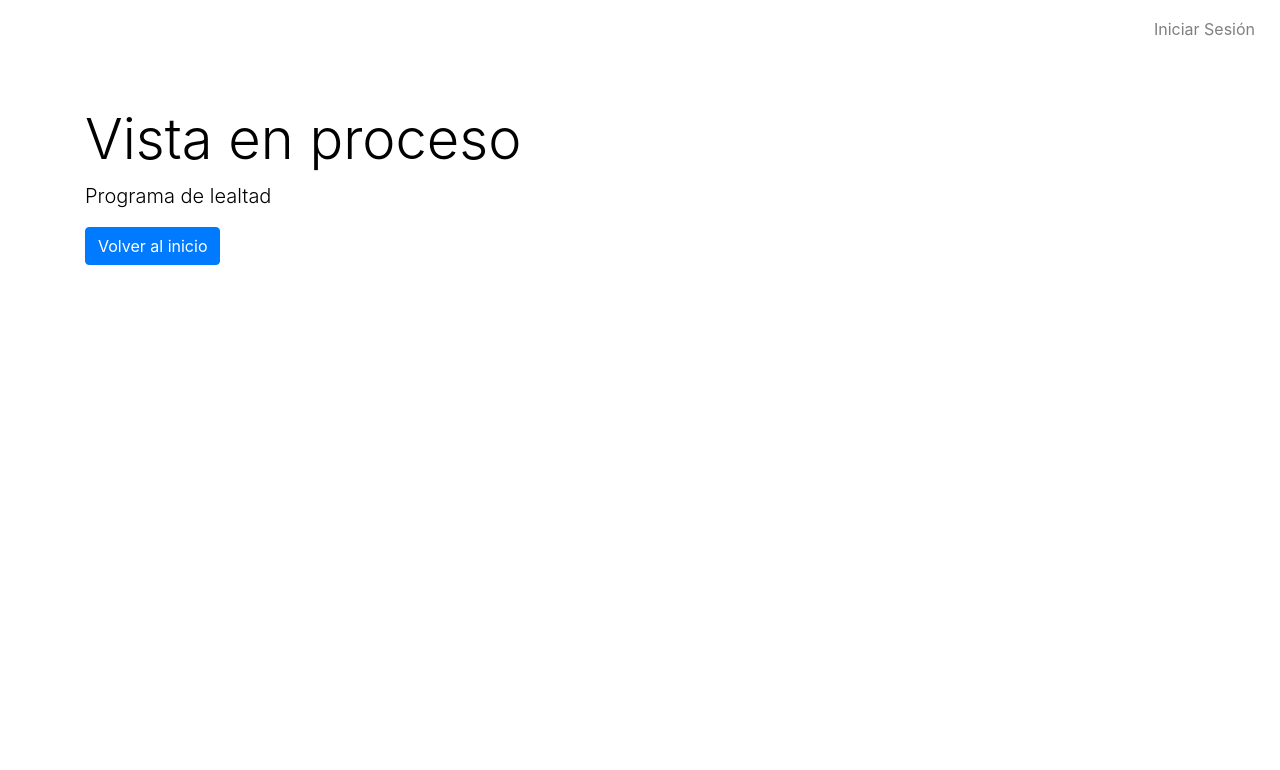
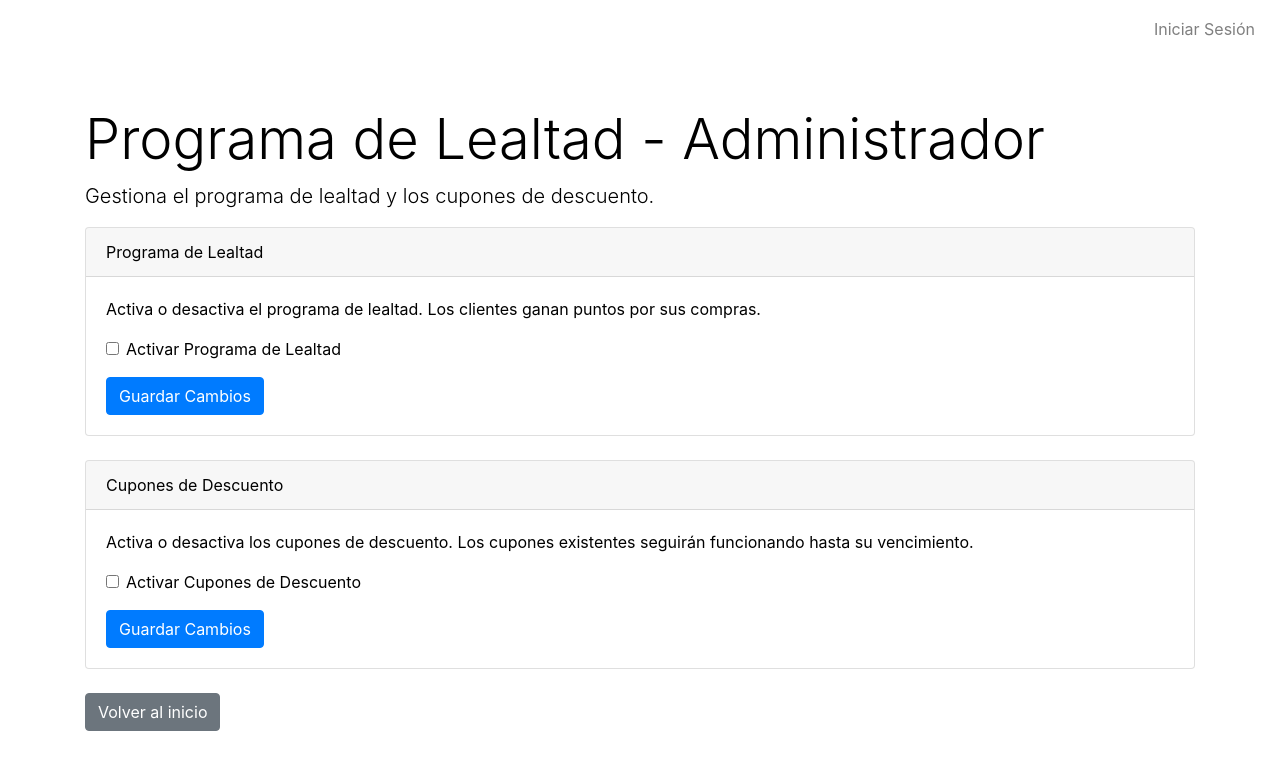
Before and after one commit to DanielAvelar02/tpiProyectoGrupo01, a Django app: template negocio/templates/lealtad/lealtad.html in a window 1280 px wide. Shown: the top 770 px of the page. Run offline with Django 5.2, Linux system fonts and the light colour scheme; the template is opened without the code that fills it, so the values that code supplies are empty; some libraries are stand-ins or nearby versions.

Commit message:
paginaLealtad

```diff
--- a/negocio/templates/lealtad/lealtad.html
+++ b/negocio/templates/lealtad/lealtad.html
@@ -1,16 +1,49 @@
 {% extends 'base_generic.html' %}
-
 {% block title %}
   Lealtad
 {% endblock %}
-
 {% block content %}
   <div class="container mt-5">
     <div class="row">
       <div class="col-md-12">
-        <h1 class="display-4">Vista en proceso</h1>
-        <p class="lead">Programa de lealtad</p>
-        <a href="{% url 'inicio' %}" class="btn btn-primary">Volver al inicio</a>
+        <h1 class="display-4">Programa de Lealtad - Administrador</h1>
+        <p class="lead">Gestiona el programa de lealtad y los cupones de descuento.</p>
+
+        <!-- Sección para activar/desactivar programa de lealtad -->
+        <div class="card mb-4">
+          <div class="card-header">
+            Programa de Lealtad
+          </div>
+          <div class="card-body">
+            <p class="card-text">Activa o desactiva el programa de lealtad. Los clientes ganan puntos por sus compras.</p>
+            <form method="post" action="#">
+              {% csrf_token %}
+              <div class="form-check form-switch">
+                <input class="form-check-input" type="checkbox" id="lealtadSwitch" name="lealtad" {% if lealtad_activo %}checked{% endif %}>
+                <label class="form-check-label" for="lealtadSwitch">Activar Programa de Lealtad</label>
+              </div>
+              <button type="submit" class="btn btn-primary mt-3">Guardar Cambios</button>
+            </form>
+          </div>
+        </div>
+        <!-- Sección para activar/desactivar cupones de descuento -->
+        <div class="card mb-4">
+          <div class="card-header">
+            Cupones de Descuento
+          </div>
+          <div class="card-body">
+            <p class="card-text">Activa o desactiva los cupones de descuento. Los cupones existentes seguirán funcionando hasta su vencimiento.</p>
+            <form method="post" action="#">
+              {% csrf_token %}
+              <div class="form-check form-switch">
+                <input class="form-check-input" type="checkbox" id="cuponesSwitch" name="cupones" {% if cupones_activo %}checked{% endif %}>
+                <label class="form-check-label" for="cuponesSwitch">Activar Cupones de Descuento</label>
+              </div>
+              <button type="submit" class="btn btn-primary mt-3">Guardar Cambios</button>
+            </form>
+          </div>
+        </div>
+        <a href="{% url 'inicio' %}" class="btn btn-secondary">Volver al inicio</a>
       </div>
     </div>
   </div>
```
